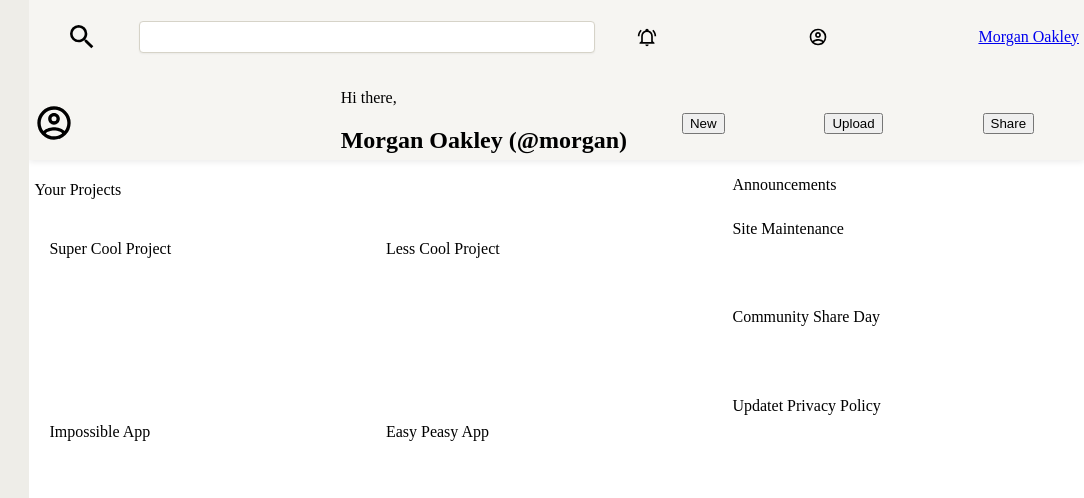
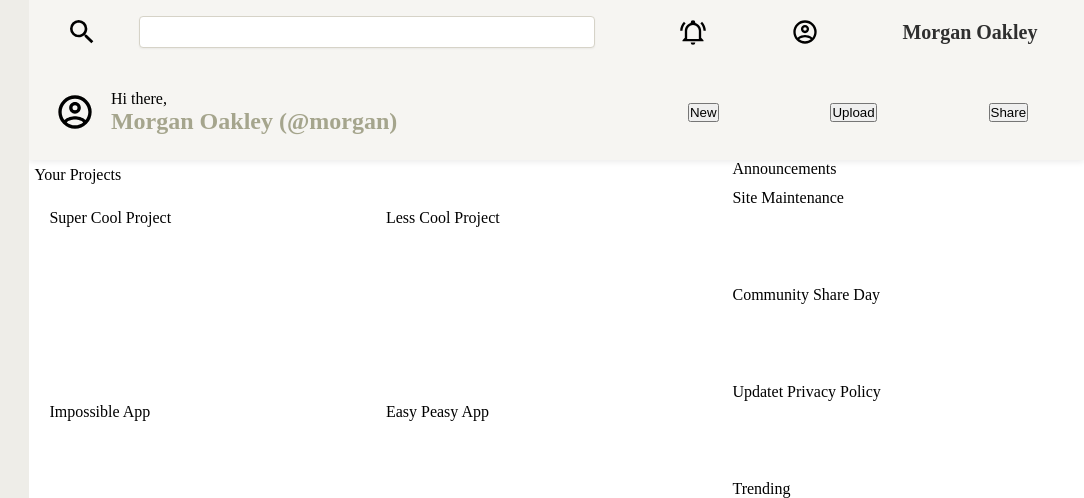
Before and after one commit to Perc2val/dashboard, a plain HTML site: page index.html in a window 1280 px wide. Shown: the top 498 px of the page, 196-1280 px from the left. Drawn offline with Linux system fonts and the light colour scheme.

Commit message:
header button missing else finished

```diff
--- a/index.html
+++ b/index.html
@@ -10,20 +10,20 @@
     <header>
         <div class="search">
             <form action="x" method="post" class="form-search">
-                <label for="searchbox"><button type="button" class="magnify-button"><img src="pictures/magnify.svg" class="magnify-glass" alt="magnify-glass"></button></label>
+                <label for="searchbox"><a href="x"><img src="pictures/magnify.svg" class="magnify-glass" alt="magnify-glass"></a></label>
                 <input type="search" name="search" id="searchbox" class="search-focus">
             </form>
         </div>
         <div class="profile-use">
             <a href="x"><img src="pictures/bell-ring-outline.svg" alt="bell-ring-outline" class="bell"></a>
             <a href="x"><img src="pictures/account-circle-outline.svg" alt="" class="account"></a>
-            <a href="x">Morgan Oakley</a>
+            <a href="x" class="name">Morgan Oakley</a>
         </div>
         <div class="name-profile">
             <a href="x"><img src="pictures/account-circle-outline.svg" alt="" class="account-lg"></a>
             <div class="hello">
                 <p class="hi">Hi there,</p>
-                <h2>Morgan Oakley (@morgan)</h2>
+                <h2 class="h2">Morgan Oakley (@morgan)</h2>
             </div>
         </div>
         <div class="profile-buttons">
--- a/style.css
+++ b/style.css
@@ -72,11 +72,14 @@
 
   --input-padding-x: 12px;
   --input-padding-y: 8px;
+
 }
 
 
 * {
     box-sizing: border-box;
+    margin: 0;
+    padding: 0;
     /*border: 1px solid black;*/
 
 }
@@ -90,6 +93,14 @@ body {
     height: 100vh;
     margin: 0;
     padding: 0;
+}
+.magnify-glass,
+.bell,
+.account {
+  width: var(--icon-size);
+  height: var(--icon-size);
+  object-fit: contain;
+  display: block;
 }
 
 
@@ -242,6 +253,7 @@ header {
     height: 10rem;
     box-shadow: var(--shadow-md)
 }
+
 .search {
     display: flex;
     align-items: center;
@@ -255,16 +267,8 @@ header {
 }
 .magnify-glass {
     display: flex;
+    height: var(--input-height-sm);
 
-}
-.magnify-button {
-  all: unset;
-  display: inline-flex;
-  align-items: center;
-  justify-content: center;
-  cursor: pointer;
-  margin-top: 5px;
-  width: var(--input-height-sm)
 }
 #searchbox {
     outline: none;
@@ -280,37 +284,58 @@ header {
 #searchbox:hover {
     border: solid 1px var(--color-primary-hover)
 }
-
+.profile-right {
+    display: flex;
+    justify-content: flex-end;
+    align-items: center;
+    border: solid
+}
 .profile-use {
     display: flex;
     align-items: center;
-    justify-content: space-between;
+    justify-content: space-around;
+    flex: 1;
     padding: 5px;
 }
 .bell, .account{
     display: flex;
-    width: 20px;
+    height: calc(var(--input-height-sm)*0.9);
 }
+.name{
+    list-style: none;
+    text-decoration: none;
+    color: var(--text-heading);
+    font-weight: var(--fw-bold);
+    font-size: var(--fs-lg)
+}
+
 .name-profile{
     display: flex;
     align-items: center;
-    justify-content: space-between;
+    justify-content: flex-start;
     flex: 1;
-    padding: 0px 5px;
+    padding: 0 clamp(1rem, 2vw, 4rem);
+    gap: 1rem;
 
 }
-
-
-
+.hello{
+    display: flex;
+    flex-direction: column;
+    align-items: flex-start;
+    justify-content: center;
+}
 .account-lg{
     display: flex;
     justify-content: center;
     width: 40px;
-    margin-right: 10px;
 }
 .hi{
     display: flex;
 }
+.h2 {
+    color: var(--color-accent)
+}
+
 .profile-buttons{
     display: flex;
     justify-content: space-around;
```
